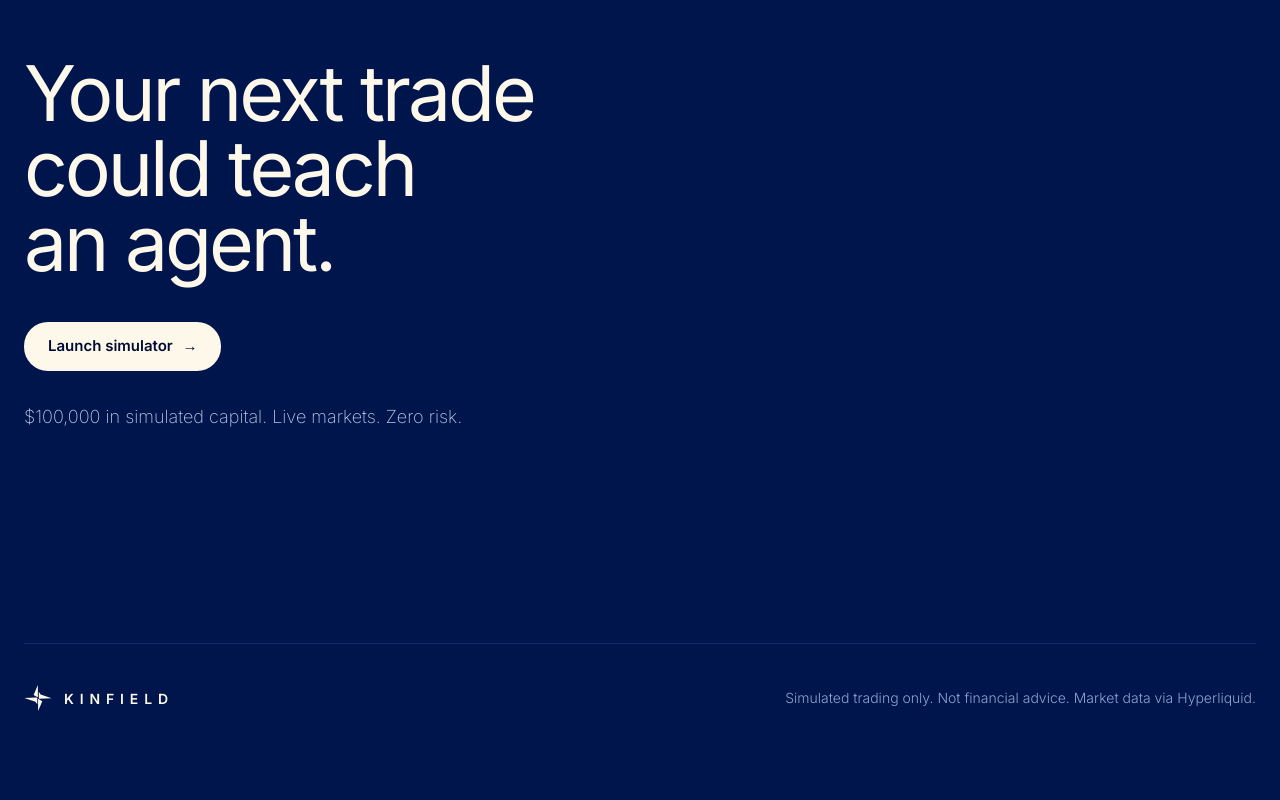
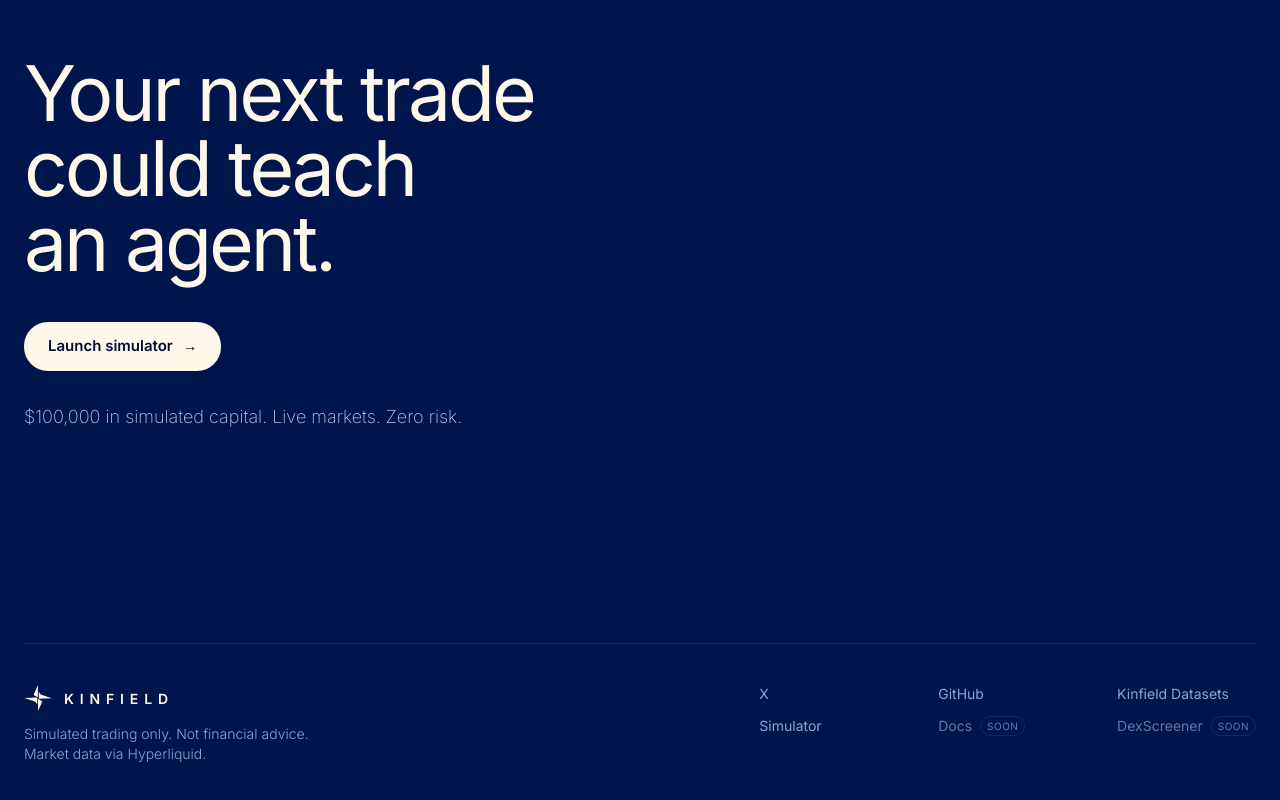
Before and after one commit to KinfieldLabs/KINFIELD, a Next.js app: page / in a window 1280 px wide. Shown: the part 3588-4388 px from the top of the page. Before the commit the page ends 4340 px from the top, so only its background shows below. Built offline with nearby package versions, Linux system fonts and the light colour scheme.

Commit message:
Add footer links
X, GitHub, Kinfield Datasets and Simulator link out from the landing page
footer; Docs and DexScreener are listed with a Soon label and no link yet.

```diff
--- a/src/app/page.tsx
+++ b/src/app/page.tsx
@@ -63,6 +63,15 @@ function Stage({
     </section>
   );
 }
+
+const FOOTER_LINKS: { label: string; href?: string }[] = [
+  { label: "X", href: "https://x.com/kinfieldlabs" },
+  { label: "GitHub", href: "https://github.com/KinfieldLabs/KINFIELD" },
+  { label: "Kinfield Datasets", href: "https://github.com/KinfieldLabs/kinfield-datasets" },
+  { label: "Simulator", href: "/simulate" },
+  { label: "Docs" },
+  { label: "DexScreener" },
+];
 
 export default function Home() {
   return (
@@ -194,11 +203,34 @@ export default function Home() {
           <InView>
             <div className="rule" />
           </InView>
-          <div className="flex flex-col items-start justify-between gap-4 py-10 sm:flex-row sm:items-center">
-            <Logo />
-            <p className="text-sm font-light text-muted">
-              Simulated trading only. Not financial advice. Market data via Hyperliquid.
-            </p>
+          <div className="flex flex-col gap-8 py-10 md:flex-row md:items-start md:justify-between">
+            <div className="flex flex-col gap-3">
+              <Logo />
+              <p className="max-w-xs text-sm font-light text-muted">
+                Simulated trading only. Not financial advice. Market data via Hyperliquid.
+              </p>
+            </div>
+            <nav aria-label="Footer" className="grid grid-cols-2 gap-x-10 gap-y-3 sm:grid-cols-3">
+              {FOOTER_LINKS.map((l) =>
+                l.href ? (
+                  <a
+                    key={l.label}
+                    href={l.href}
+                    {...(l.href.startsWith("http") ? { target: "_blank", rel: "noopener noreferrer" } : {})}
+                    className="link-ghost w-fit text-sm"
+                  >
+                    {l.label}
+                  </a>
+                ) : (
+                  <span key={l.label} className="flex w-fit items-center gap-2 text-sm text-muted/70" aria-disabled="true">
+                    {l.label}
+                    <span className="rounded-full border border-line px-1.5 py-0.5 text-[10px] uppercase tracking-wider">
+                      Soon
+                    </span>
+                  </span>
+                ),
+              )}
+            </nav>
           </div>
         </div>
       </footer>
```
